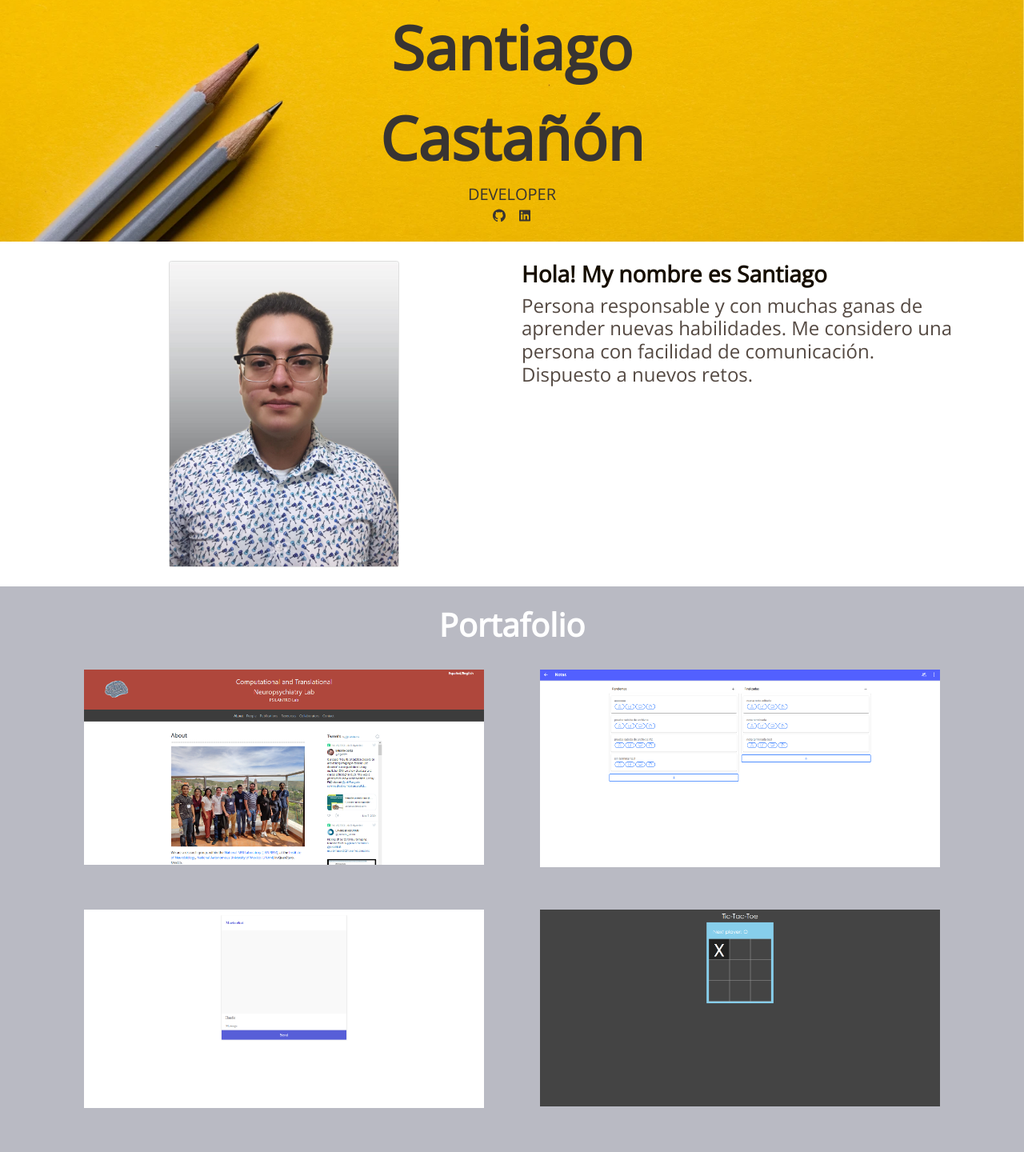
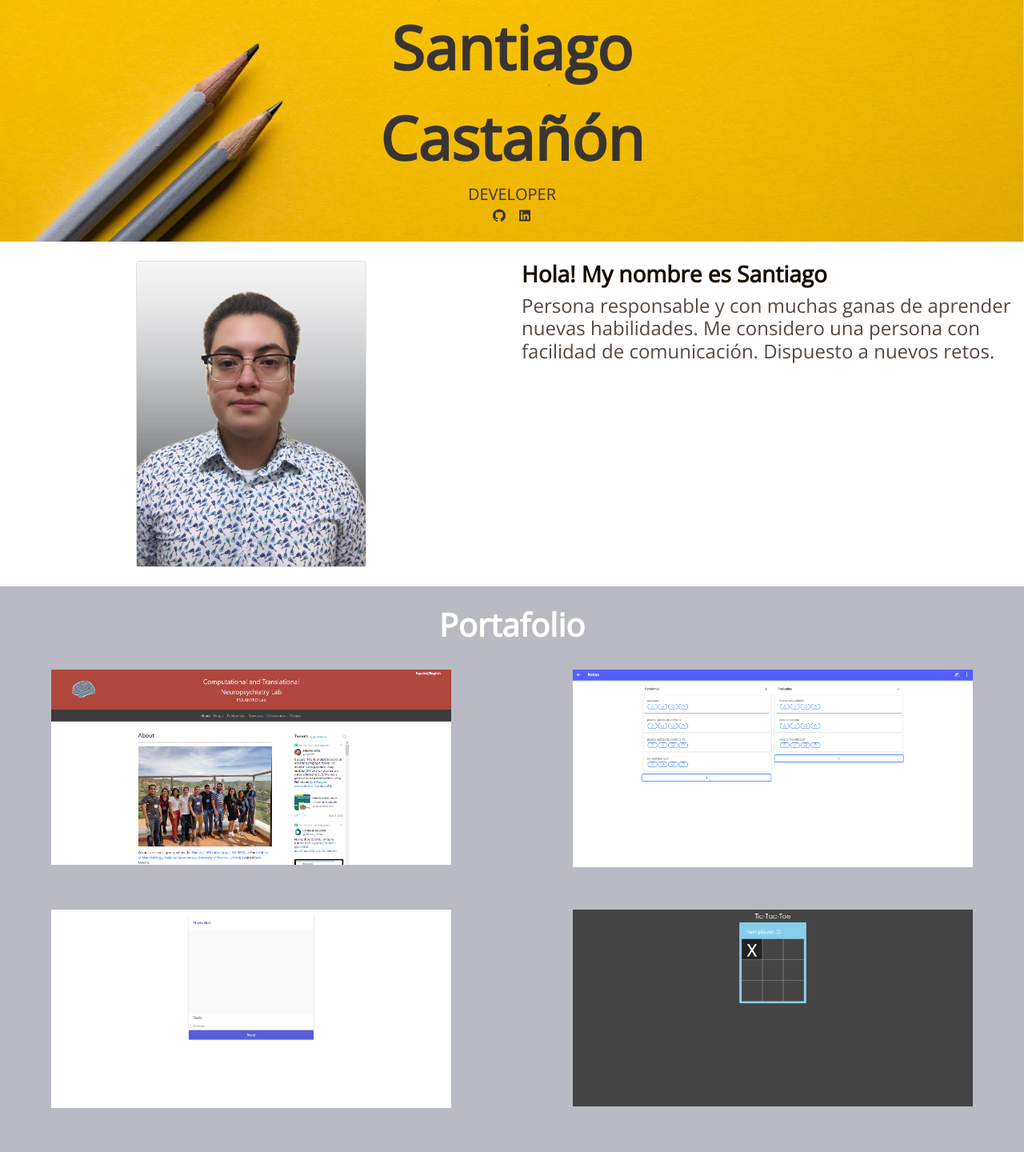
Before and after one commit to santiago120600/portfolio-web, a plain HTML site: page public/index.html in a window 1280 px wide. Shown: the part 18-1458 px from the top of the page at 80% size. Drawn offline with nearby package versions, Linux system fonts and the light colour scheme.

Commit message:
changed containers for rows

```diff
--- a/public/index.html
+++ b/public/index.html
@@ -13,6 +13,7 @@
     <link href="https://fonts.googleapis.com/css2?family=Open+Sans:wght@300&display=swap" rel="stylesheet">
 </head>
 <body>
+    <div class="container-fluid" style="padding:0;">
         <div class="container-fluid vh-100 d-flex flex-column align-items-stretch" style="padding:0;">
             <div class="container-fluid cover" style="padding:0;;min-height:40vh">
                 <div class="overlay">
@@ -24,56 +25,49 @@
                     </div>
                 </div>
             </div>
-        <div class="container-fluid">
-            <div class="container">
             <div class="row">
-                    <div class="col-6 d-flex justify-content-center align-items-center">
+                <div class="col-xs-12 col-sm-6 col-md-6 col-lg-6 col-xl-6 col-xxl-6 d-flex justify-content-center align-items-center">
                     <div class="card m-4" style="width: 18rem;">
                       <img src="resources/img/me.jpg" class="card-img-top">
                     </div>
                 </div>
-                    <div class="col-6 mt-4">
+                <div class="col-xs-12 col-sm-6 col-md-6 col-lg-6 col-xl-6 col-xxl-6 mt-4">
                     <h3 style="color:#160E00"><strong>Hola! My nombre es Santiago</strong></h3>
                     <h4 style="color:#544942"> Persona responsable y con muchas ganas de aprender nuevas habilidades.
                     Me considero una persona con facilidad de comunicación.
                     Dispuesto a nuevos retos. </h4>
                 </div>
             </div>
-            </div>
-        </div>
-        <div class="container-fluid pb-5" style="background-color:#b9bac3;">
-            <div class="container d-flex justify-content-center">
-                <div class="row">
+            <div class="row pb-5 d-flex justify-content-center" style="background-color:#b9bac3;">
                 <div class="col-12 text-center pt-4 pb-4">
                     <h1 style="color:#FFFFFF;font-weight:bold">Portafolio</h1>
                 </div>
-                    <div class="col">
+                <div class="col-xs-12 col-sm-12 col-md-12 col-lg-6 col-xl-6 col-xxl-6">
                     <div class="img-container">
                         <a href="https://psilantrolab.xyz/" target="_blank">
                             <img src="resources/img/psilantro.png" class="web-img" alt="" >
                         </a>
                     </div>
                 </div>
-                    <div class="col">
+                <div class="col-xs-12 col-sm-12 col-md-12 col-lg-6 col-xl-6 col-xxl-6">
                     <div class="img-container">
                         <a href="https://taskmanager-58367.firebaseapp.com" target="_blank">
                             <img src="resources/img/app-notas.png" class="web-img" alt="" >
                         </a>
                     </div>
                 </div>
-                    <div class="col">
+                <div class="col-xs-12 col-sm-12 col-md-12 col-lg-6 col-xl-6 col-xxl-6">
                     <div class="img-container">
                         <a href="https://my-chat-app-express.herokuapp.com/" target="_blank">
                             <img src="resources/img/chat-app.png" class="web-img" alt="" >
                         </a>
                     </div>
                 </div>
-                    <div class="col">
+                <div class="col-xs-12 col-sm-12 col-md-12 col-lg-6 col-xl-6 col-xxl-6">
                     <div class="img-container">
                         <a href="https://santiago120600.github.io/Tic-Tac-Toe_React/" target="_blank">
                             <img src="resources/img/tik-tak.png" class="web-img" alt="" >
                         </a>
-                        </div>
                     </div>
                 </div>
             </div>
```
Lines whose indentation alone changed are shown as unchanged.
